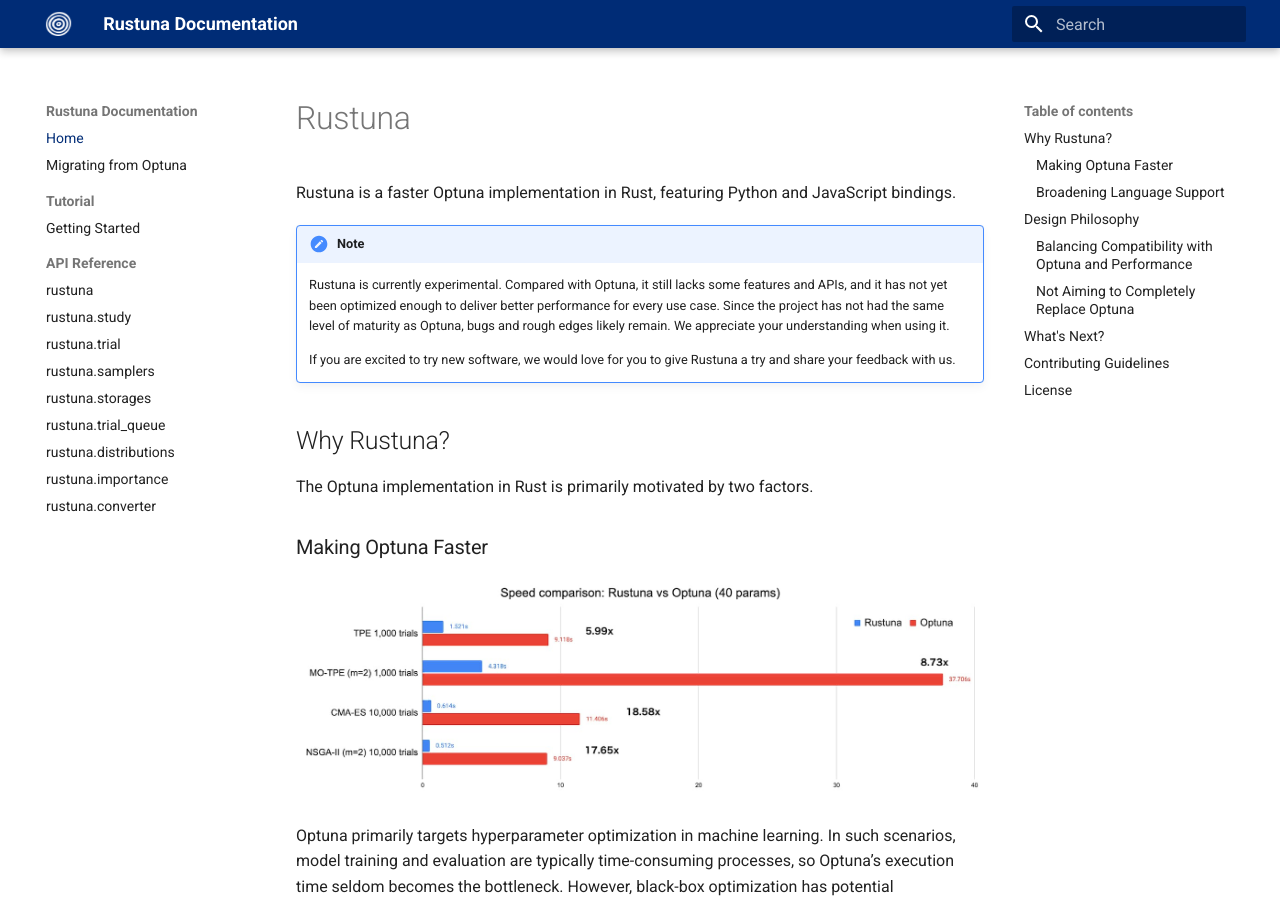
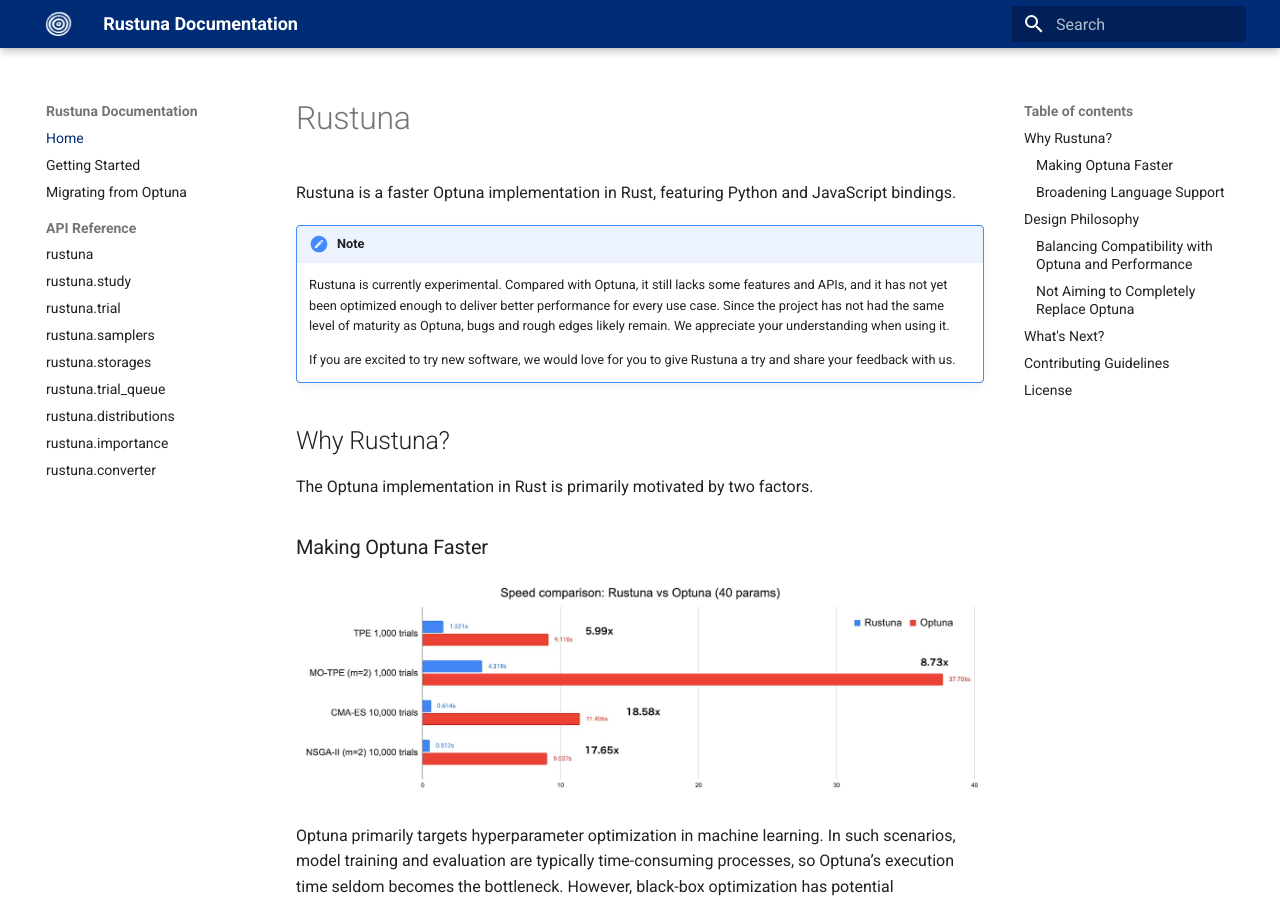
Before and after one commit to kappybar/rustuna, an MkDocs documentation site: the page built from docs/docs/index.md, in a window 1280 px wide and 900 px high. Built offline with MkDocs 1.6.1 and Material for MkDocs 9.7.7, drawn with Linux system fonts in a browser that asks for light colours; some of the changed lines change nothing that is shown.

Commit message:
Remove tutorial category from doc

```diff
--- a/docs/mkdocs.yml
+++ b/docs/mkdocs.yml
@@ -35,9 +35,8 @@
 
 nav:
   - Home: index.md
+  - Getting Started: tutorial/getting-started.md
   - Migrating from Optuna: migration.md
-  - Tutorial:
-      - Getting Started: tutorial/getting-started.md
   - API Reference:
       - rustuna: api/rustuna.md
       - rustuna.study: api/study.md
```
